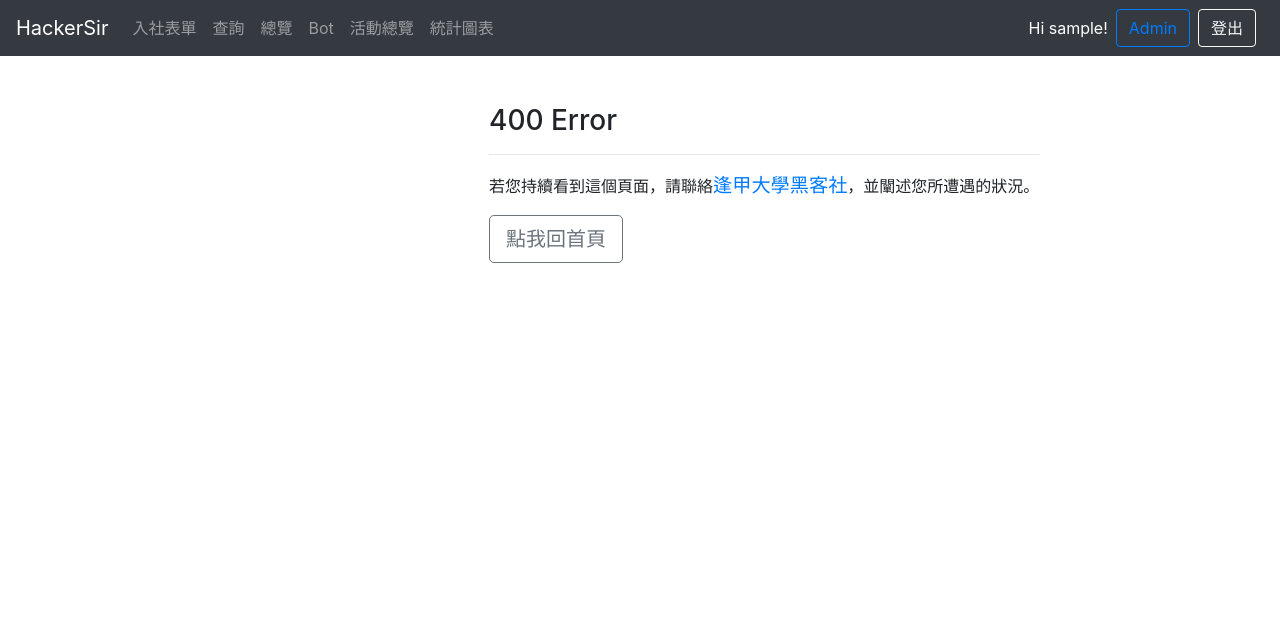
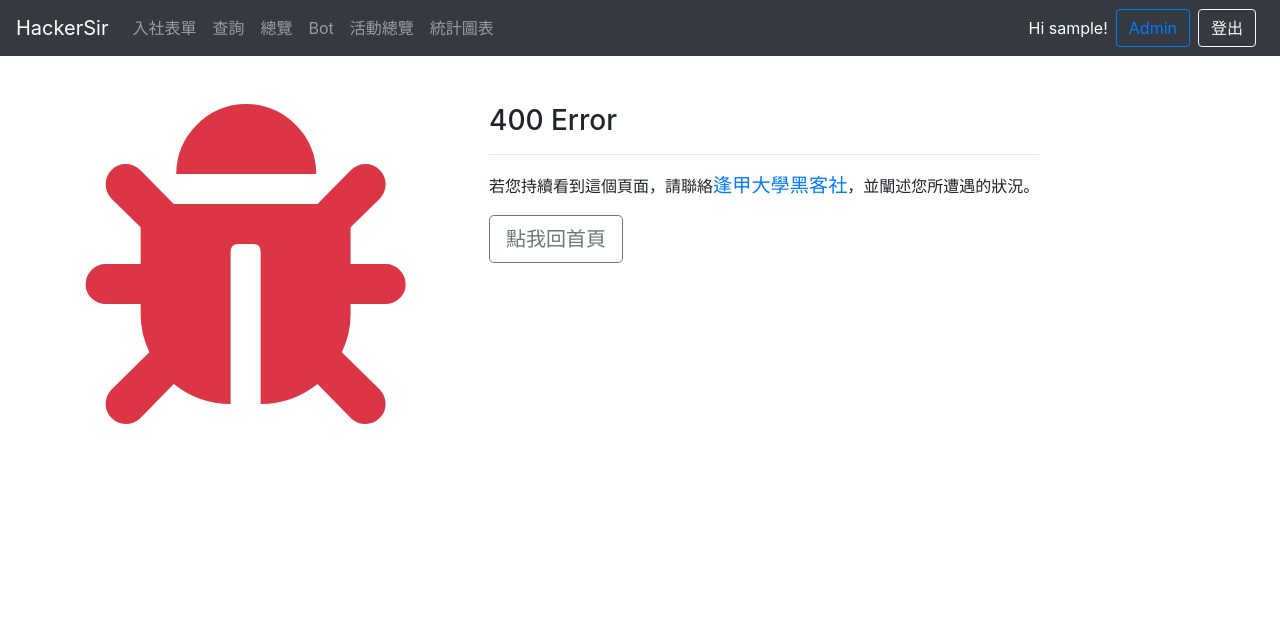
Before and after one commit to D0683497/JoinClub, a Django app: template templates/errors/400.html in a window 1280 px wide. Shown: the top 623 px of the page. Run offline with Django 3.2, Linux system fonts and the light colour scheme; the template is opened without the code that fills it, so the values that code supplies are empty; the visitor is signed in with stand-in values (Sample User, id 1); some libraries are stand-ins or nearby versions.

Commit message:
fix icon

```diff
--- a/templates/errors/400.html
+++ b/templates/errors/400.html
@@ -1,4 +1,8 @@
 {% extends "layout.html" %}
+
+{% block head %}
+<link rel="stylesheet" href="https://use.fontawesome.com/releases/v5.10.1/css/all.css" integrity="sha384-wxqG4glGB3nlqX0bi23nmgwCSjWIW13BdLUEYC4VIMehfbcro/ATkyDsF/AbIOVe" crossorigin="anonymous">
+{% endblock %}
 
 {% block title %}黑客社 - 錯誤頁面{% endblock %}
 
--- a/templates/errors/403.html
+++ b/templates/errors/403.html
@@ -1,4 +1,8 @@
 {% extends "layout.html" %}
+
+{% block head %}
+<link rel="stylesheet" href="https://use.fontawesome.com/releases/v5.10.1/css/all.css" integrity="sha384-wxqG4glGB3nlqX0bi23nmgwCSjWIW13BdLUEYC4VIMehfbcro/ATkyDsF/AbIOVe" crossorigin="anonymous">
+{% endblock %}
 
 {% block title %}黑客社 - 錯誤頁面{% endblock %}
 
--- a/templates/errors/403_csrf.html
+++ b/templates/errors/403_csrf.html
@@ -1,4 +1,8 @@
 {% extends "layout.html" %}
+
+{% block head %}
+<link rel="stylesheet" href="https://use.fontawesome.com/releases/v5.10.1/css/all.css" integrity="sha384-wxqG4glGB3nlqX0bi23nmgwCSjWIW13BdLUEYC4VIMehfbcro/ATkyDsF/AbIOVe" crossorigin="anonymous">
+{% endblock %}
 
 {% block title %}黑客社 - 錯誤頁面{% endblock %}
 
--- a/templates/errors/404.html
+++ b/templates/errors/404.html
@@ -1,4 +1,8 @@
 {% extends "layout.html" %}
+
+{% block head %}
+<link rel="stylesheet" href="https://use.fontawesome.com/releases/v5.10.1/css/all.css" integrity="sha384-wxqG4glGB3nlqX0bi23nmgwCSjWIW13BdLUEYC4VIMehfbcro/ATkyDsF/AbIOVe" crossorigin="anonymous">
+{% endblock %}
 
 {% block title %}黑客社 - 錯誤頁面{% endblock %}
 
--- a/templates/errors/500.html
+++ b/templates/errors/500.html
@@ -1,4 +1,8 @@
 {% extends "layout.html" %}
+
+{% block head %}
+<link rel="stylesheet" href="https://use.fontawesome.com/releases/v5.10.1/css/all.css" integrity="sha384-wxqG4glGB3nlqX0bi23nmgwCSjWIW13BdLUEYC4VIMehfbcro/ATkyDsF/AbIOVe" crossorigin="anonymous">
+{% endblock %}
 
 {% block title %}黑客社 - 錯誤頁面{% endblock %}
 
```
